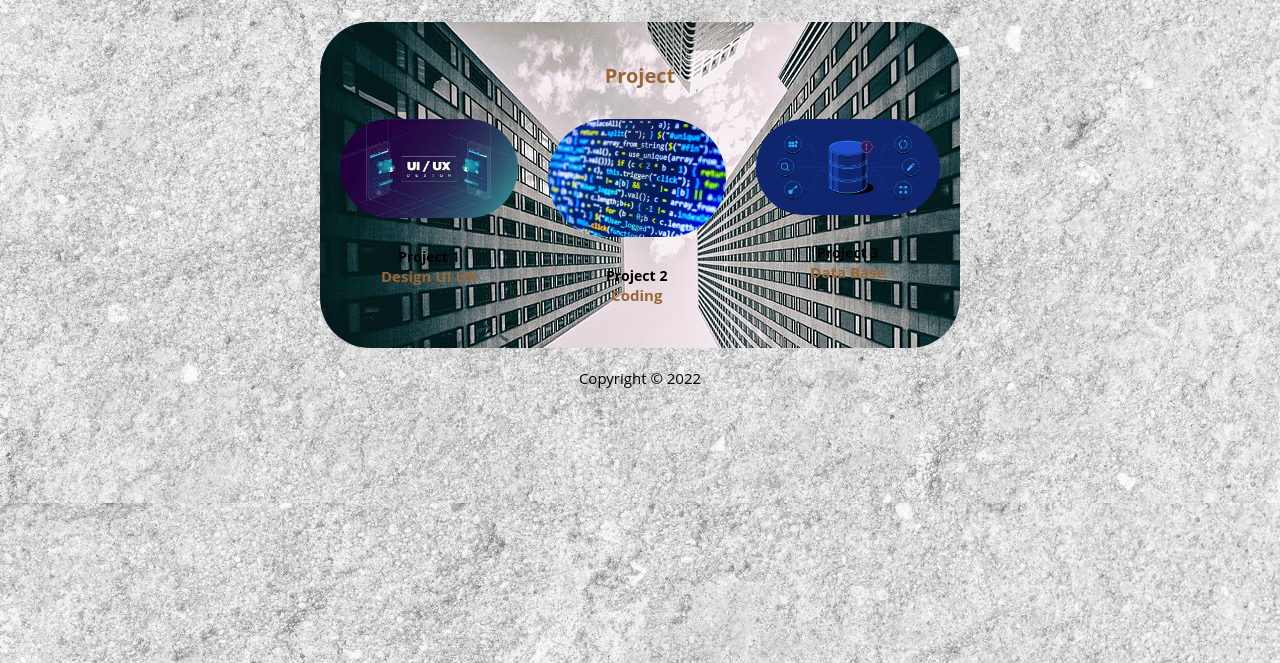
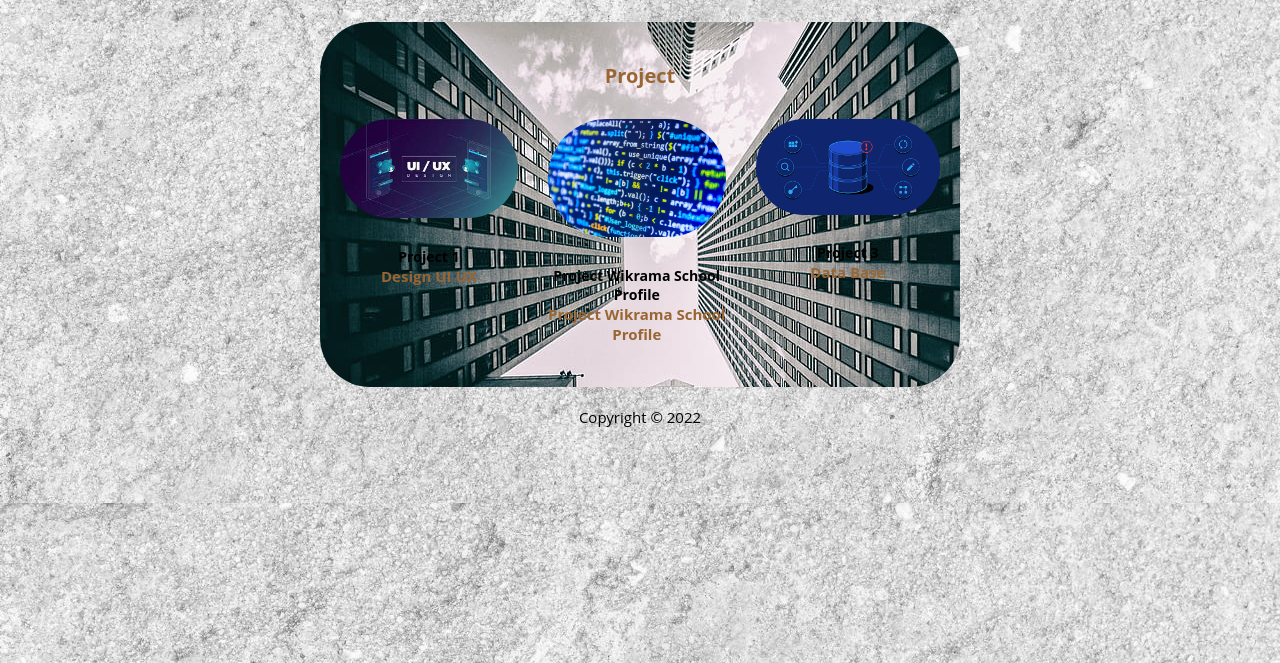
Before and after one commit to zianscode/portfolio-v1, a plain HTML site: page portofolio.html in a window 1280 px wide. Shown: the part 137-800 px from the top of the page. Drawn offline with Linux system fonts and the light colour scheme.

Commit message:
udpate  portofolio.html

```diff
--- a/portofolio.html
+++ b/portofolio.html
@@ -33,9 +33,9 @@
           <figure class="images">
             <img src="img/Codingan.jpeg" class="gallery-img" />
             <figcaption>
-              <h5 class="name">Project 2
+              <h5 class="name">Project Wikrama School Profile
               <span>
-                  <a href="https://wikrama-school.netlify.app/">Coding</a>
+                  <a href="https://wikrama-school.netlify.app/">Project Wikrama School Profile</a>
                 </span>
               </h5>
             </figcaption>
```
